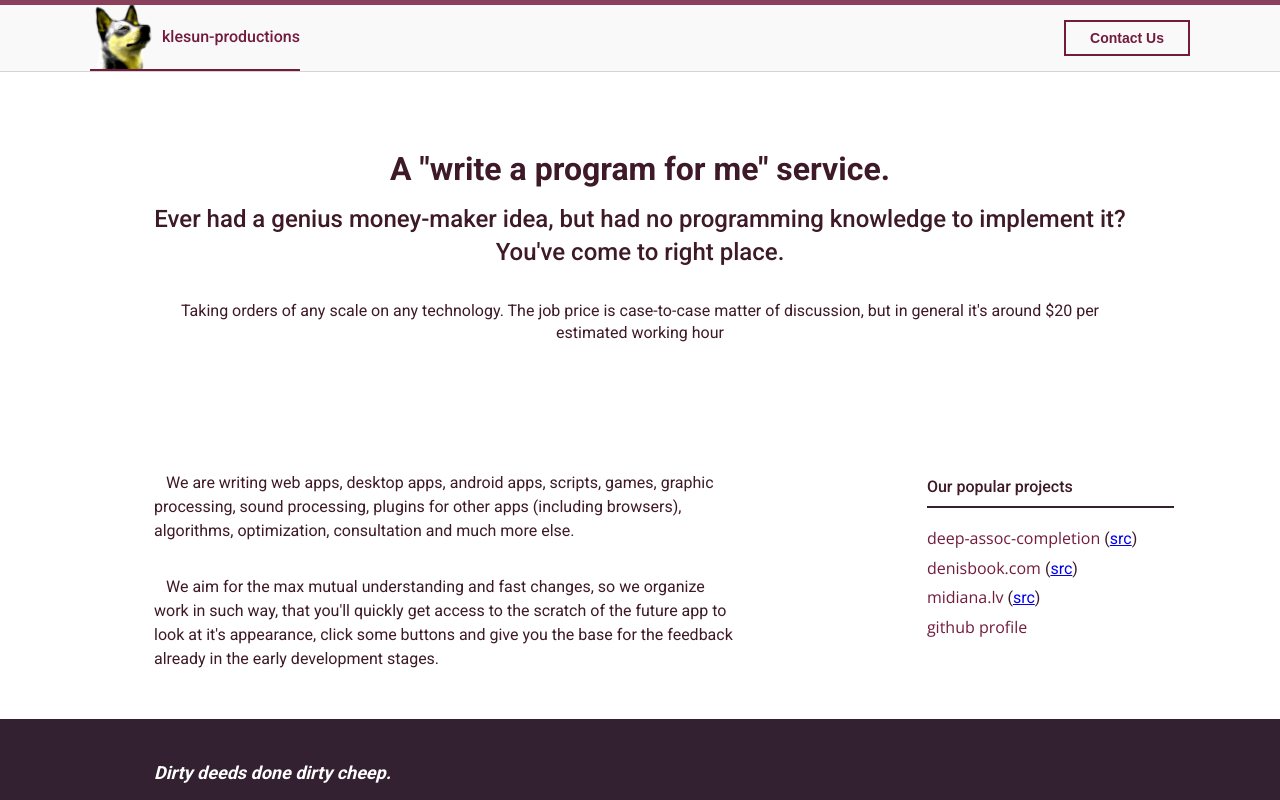
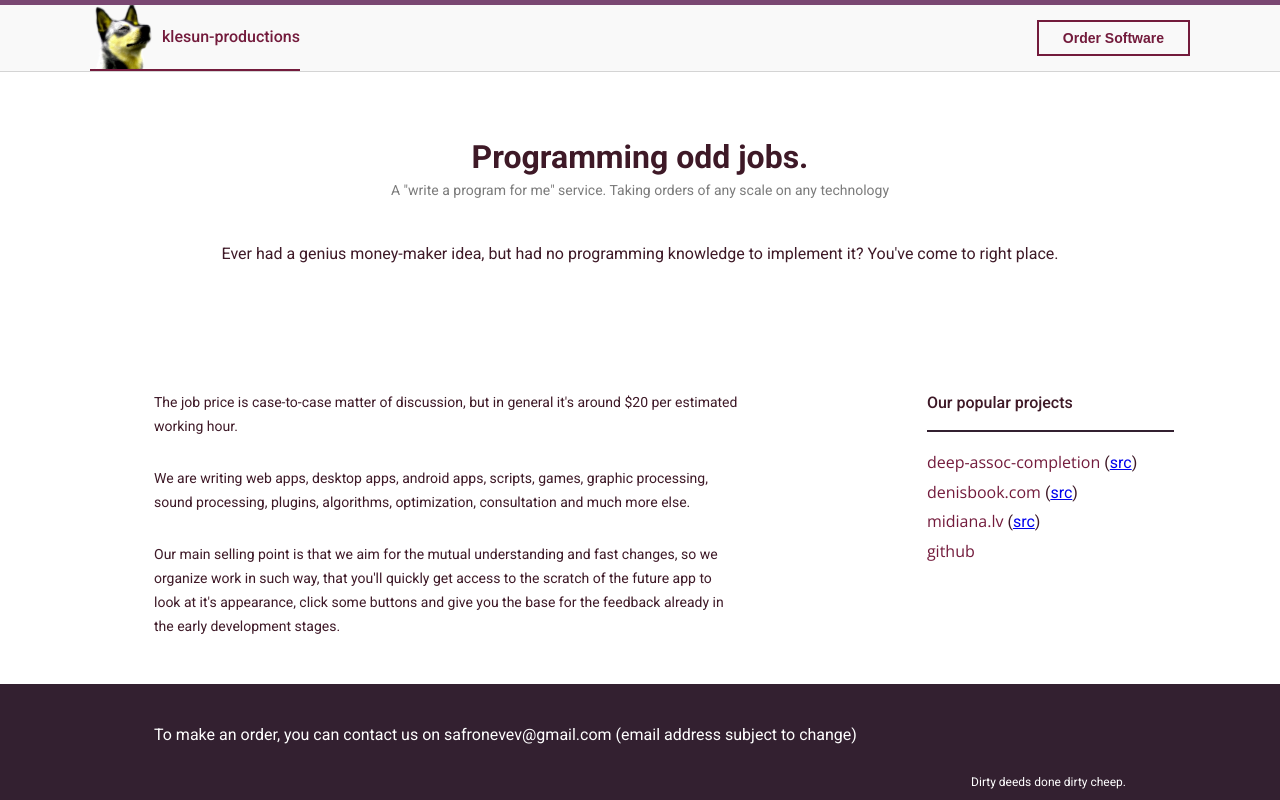
Before and after one commit to dogzy123/klesun-productions, a React (Create React App) app: page / in a window 1280 px wide. Built offline with nearby package versions, Linux system fonts and the light colour scheme.

Commit message:
design update

```diff
--- a/src/components/Body.js
+++ b/src/components/Body.js
@@ -18,8 +18,8 @@ const popularProjects = [
         devUrl: 'https://github.com/klesun/midiana.lv'
     },
     {
-        title: 'github profile',
-        prodUrl: 'https://github.com/klesun',
+        title: 'github',
+        prodUrl: 'https://github.com/klesun?tab=repositories',
     }
 ];
 
@@ -31,16 +31,16 @@ function Body() {
                     <div className={styles.introSectionMain}>
                         <div className={styles.introSectionMainContainer}>
                             <div className={styles.introSectionMainHeader}>
-                                <h3 className={styles.introSectionTitle}>A "write a program for me" service.</h3>
+                                <h3 className={styles.introSectionTitle}>Programming odd jobs.</h3>
                             </div>
                             <div className={styles.introSectionSecondaryHeader}>
-                                <h4 className={styles.introSectionTitle}>
-                                    Ever had a genius money-maker idea, but had no programming knowledge to implement it? You've come to right place.
-                                </h4>
+                                <span className={styles.introSectionTitle}>
+                                    A "write a program for me" service. Taking orders of any scale on any technology
+                                </span>
                             </div>
                             <div className={styles.introSectionMainDescription}>
                                 <p className={styles.sectionMainText}>
-                                    Taking orders of any scale on any technology. The job price is case-to-case matter of discussion, but in general it's around $20 per estimated working hour
+                                    Ever had a genius money-maker idea, but had no programming knowledge to implement it? You've come to right place.
                                 </p>
                             </div>
                         </div>
@@ -50,10 +50,13 @@ function Body() {
                             <div className={styles.introSectionColumnContainer}>
                                 <div className={styles.introColumnContainerHeader}>
                                     <p>
-                                        We are writing web apps, desktop apps, android apps, scripts, games, graphic processing, sound processing, plugins for other apps (including browsers), algorithms, optimization, consultation and much more else.
+                                        The job price is case-to-case matter of discussion, but in general it's around $20 per estimated working hour.
                                     </p>
                                     <p>
-                                        We aim for the max mutual understanding and fast changes, so we organize work in such way, that you'll quickly get access to the scratch of the future app to look at it's appearance, click some buttons and give you the base for the feedback already in the early development stages.
+                                        We are writing web apps, desktop apps, android apps, scripts, games, graphic processing, sound processing, plugins, algorithms, optimization, consultation and much more else.
+                                    </p>
+                                    <p>
+                                        Our main selling point is that we aim for the mutual understanding and fast changes, so we organize work in such way, that you'll quickly get access to the scratch of the future app to look at it's appearance, click some buttons and give you the base for the feedback already in the early development stages.
                                     </p>
                                 </div>
                             </div>
@@ -96,13 +99,13 @@ function Body() {
                 <div className={styles.container}>
                     <div className={styles.lastSectionMain}>
                         <div className={styles.lastSectionMainContainer}>
-                            <div className={styles.introColumnContainerHeader}>
-                                <h3 className={styles.lastSectionMainTitle}>Dirty deeds done dirty cheep.</h3>
-                            </div>
                             <div className={styles.secondarySectionMainDescription}>
                                 <p className={styles.lastSectionParagraph}>
                                     To make an order, you can contact us on safronevev@gmail.com (email address subject to change)
                                 </p>
+                            </div>
+                            <div className={styles.introColumnContainerHeader}>
+                                <h3 className={styles.lastSectionMainTitle}>Dirty deeds done dirty cheep.</h3>
                             </div>
                         </div>
                     </div>
--- a/src/components/Header.js
+++ b/src/components/Header.js
@@ -57,7 +57,7 @@ function Header() {
                             onClick={handleClick}
                             className={styles.contactUsBtn}
                         >
-                            Contact Us
+                            Order Software
                         </button>
                     </div>
                 </div>
--- a/src/styles/main.module.scss
+++ b/src/styles/main.module.scss
@@ -32,7 +32,7 @@
   top: 0;
   min-width: auto;
   height: 72px;
-  border-top: 5px solid #8a3f5b;
+  border-top: 5px solid #7a4772;
   background: #f9f9f9;
   border-bottom: 1px solid #d4d4d4;
   z-index: 10;
@@ -104,7 +104,7 @@
     }
 
     .logoImage {
-      background: url("../images/klesun-prod-logo.png");
+      background: url("../images/klesun-prod-logo.png") no-repeat;
       display: inline-block;
       height: 64px;
       width: 64px;
@@ -161,22 +161,24 @@
   }
 
   .introSectionMainHeader {
-    margin: 12px 0;
+    margin: 0;
   }
 
   .introSectionSecondaryHeader {
-    margin: 12px 0;
+    margin: 0;
+    text-align: center;
 
     .introSectionTitle {
-      font-weight: 500;
-      font-size: 24px;
+      font-weight: 400;
+      font-size: 14px;
+      color: #7b7b7b;
     }
   }
 
   .lastSectionMainTitle {
-    font-size: 18px;
-    text-align: left;
-    font-style: italic;
+    font-size: 12px;
+    text-align: right;
+    font-weight: 400;
   }
 
   .introSection {
@@ -191,7 +193,7 @@
     }
 
     .introSectionMainDescription {
-      margin-top: 32px;
+      margin-top: 42px;
     }
 
     .introSectionMain {
@@ -255,8 +257,7 @@
         flex-basis: 65%;
 
         p {
-          text-indent: 12px;
-          font-size: 16px;
+          font-size: 14px;
           line-height: 24px;
         }
 
@@ -269,10 +270,10 @@
         flex-basis: 35%;
 
         .introColumnContainerTitle {
-          margin-bottom: 0;
+          margin: 0;
           font-size: 16px;
           text-align: left;
-          padding: 8px 0;
+          padding: 16px 0;
           border-bottom: 2px solid #332030;
         }
 
@@ -329,9 +330,18 @@
     background-color: #332030;
     flex-grow: 1;
 
+    .container {
+      height: 100%;
+      display: flex;
+    }
+
     .secondarySectionMainDescription {}
 
     .lastSectionMain {
+      flex-grow: 1;
+      align-items: flex-end;
+      display: flex;
+
       @include xs {
         padding: 24px 32px;
       }
@@ -344,6 +354,7 @@
     .lastSectionMainContainer {
       display: flex;
       flex-direction: column;
+      flex-grow: 1;
       color: white;
     }
   }
```
Also changed, not shown: 12 other files (tests, documents, lock files or other folders).
